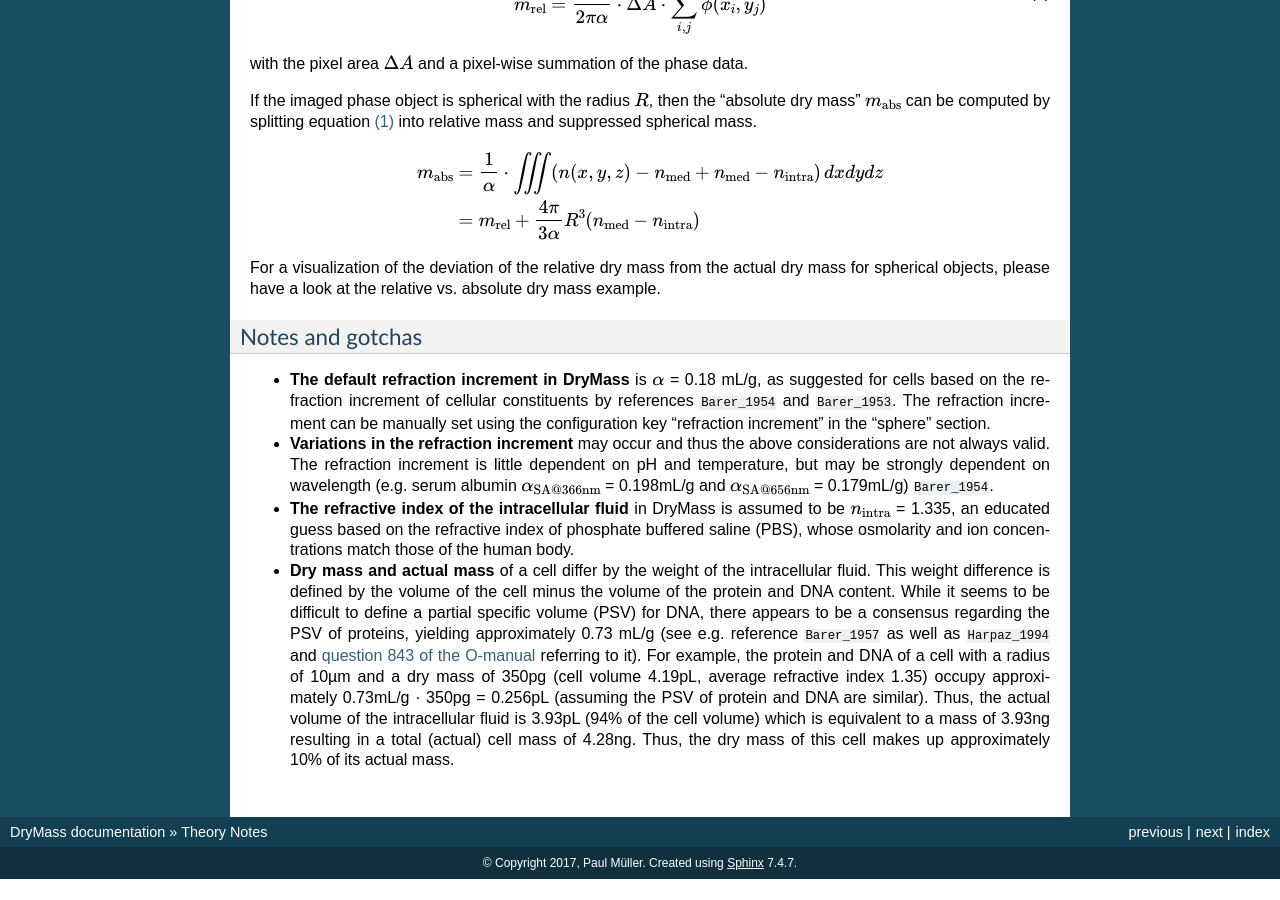
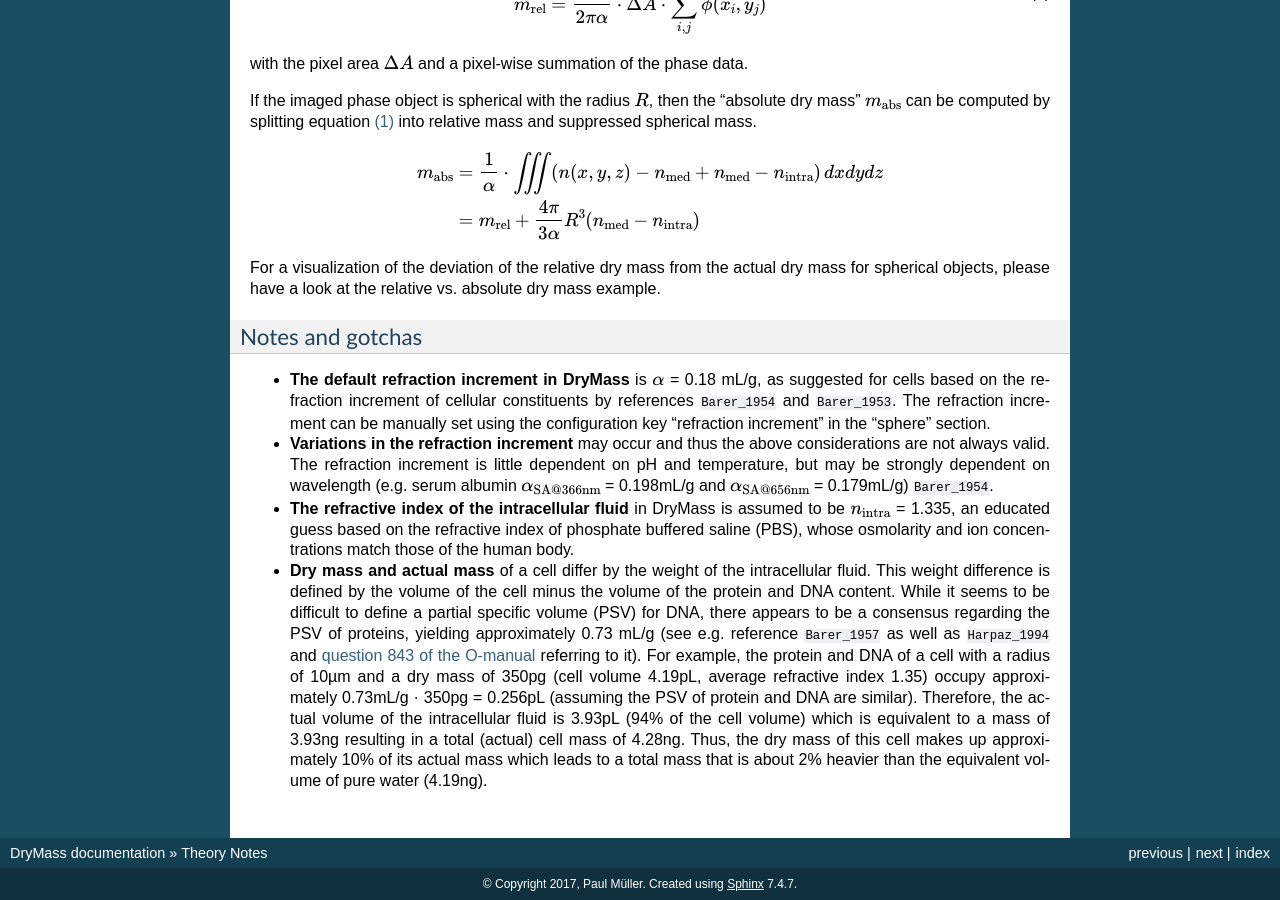
Before and after one commit to RI-imaging/DryMass, a Sphinx documentation site: the page built from docs/sec_theory_notes.rst, in a window 1280 px wide and 900 px high, scrolled down 1188 px. Built offline with Sphinx 7.4.7, drawn with Linux system fonts in a browser that asks for light colours; pages that are not in the unit, such as notebooks, are missing from menus; the version number could not be read and is left out; cross-references to code outside the pages are shown as plain code; before the commit the page ends 2067 px from its top, so only the background shows below that.

Commit message:
update discussion on dry mass vs actual mass

```diff
--- a/docs/sec_theory_notes.rst
+++ b/docs/sec_theory_notes.rst
@@ -146,9 +146,10 @@ Notes and gotchas
   referring to it). For example, the protein and DNA of a cell with a radius of 10µm
   and a dry mass of 350pg (cell volume 4.19pL, average refractive index 1.35) occupy
   approximately 0.73mL/g · 350pg = 0.256pL (assuming the PSV of protein and DNA are similar).
-  Thus, the actual volume of the intracellular fluid is 3.93pL (94% of the cell volume)
+  Therefore, the actual volume of the intracellular fluid is 3.93pL (94% of the cell volume)
   which is equivalent to a mass of 3.93ng resulting in a total (actual) cell mass of 4.28ng.
-  Thus, the dry mass of this cell makes up approximately 10% of its actual mass.
+  Thus, the dry mass of this cell makes up approximately 10% of its actual mass which leads to
+  a total mass that is about 2% heavier than the equivalent volume of pure water (4.19ng).
 
 .. python code for example:
    m_g = 350e-12
```
